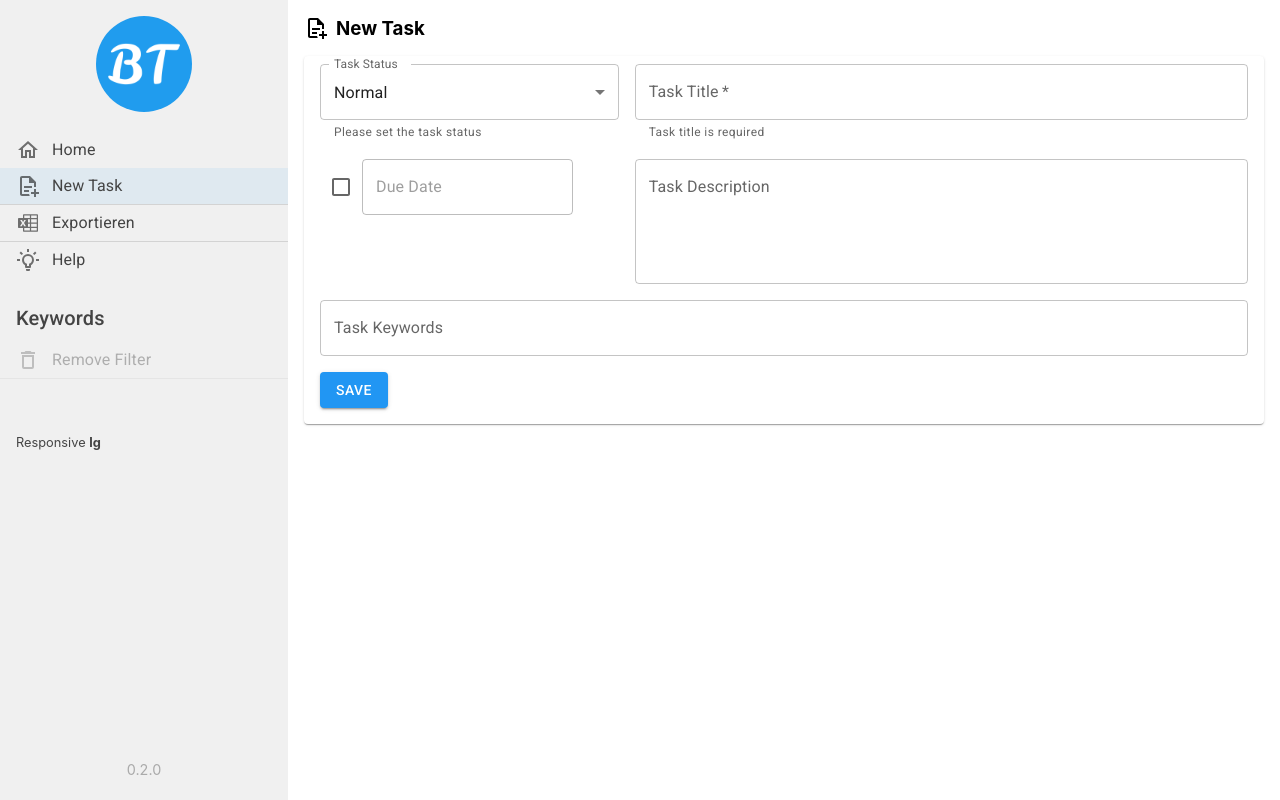
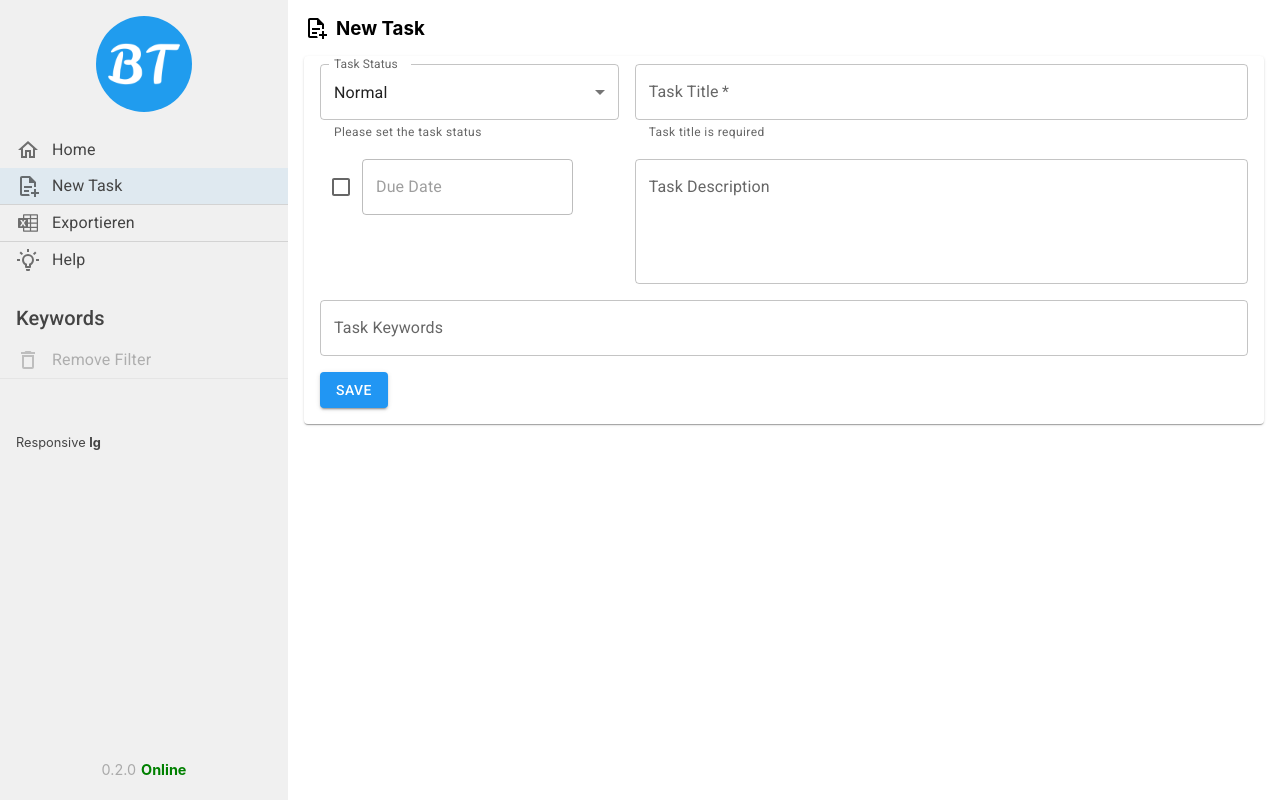
Before and after one commit to blueskyfish/browser-tasks, a React (Create React App) app: page /browser-tasks/new in a window 1280 px wide. Built offline with nearby package versions, Linux system fonts and the light colour scheme.

Commit message:
#45 Add popup alert on every connection change

```diff
--- /dev/null
+++ b/src/app/components/Offline.tsx
@@ -0,0 +1,82 @@
+import { Alert, AlertTitle, Slide, Snackbar } from '@mui/material';
+import { TransitionProps } from '@mui/material/transitions';
+import React, { useEffect, useState } from 'react';
+
+export type OfflineStatus = '' | 'Online' | 'Offline';
+
+export type OfflineProps = {
+    children: (status: OfflineStatus) => React.ReactNode;
+}
+
+function TransitionDown(props: TransitionProps) {
+    // @ts-ignore
+    return <Slide {...props} direction="down"/>;
+}
+
+export default function Offline({children}: OfflineProps) {
+    const [status, setStatus] = useState<OfflineStatus>('');
+    const [open, setOpen] = useState(false);
+
+    const handleClose = () => {
+        setOpen(false);
+    };
+
+    useEffect(() => {
+        if (navigator.onLine) {
+            setStatus('Online');
+        } else {
+            setStatus('Offline');
+        }
+    }, [setStatus]);
+
+    useEffect(() => {
+        const isOnline = () => {
+            setStatus('Online');
+            setOpen(true);
+        };
+        const isOffline = () => {
+            setStatus('Offline');
+            setOpen(true);
+        };
+        window.addEventListener('online', isOnline);
+        window.addEventListener('offline', isOffline);
+        return () => {
+            console.log('> Remove online / offline');
+            window.removeEventListener('online', isOnline);
+            window.removeEventListener('offline', isOffline);
+        };
+    }, [setStatus, setOpen]);
+
+    if (status === '' || !open) {
+        return (
+            <>
+                {children(status)}
+            </>
+        );
+    }
+
+    const message = status !== 'Online' ? 'You are offline...' : 'Your are online...';
+    const severity = status !== 'Online' ? 'warning' : 'info';
+
+    return (
+        <>
+            <Snackbar
+                anchorOrigin={{horizontal: 'center', vertical: 'top'}}
+                open={open}
+                TransitionComponent={TransitionDown}
+                autoHideDuration={1600}
+                onClose={() => handleClose()}
+            >
+                <Alert
+                    variant="filled"
+                    severity={severity}
+                >
+                    <AlertTitle>Connection</AlertTitle>
+                    {message}
+                </Alert>
+            </Snackbar>
+
+            {children(status)}
+        </>
+    );
+}
--- a/src/app/components/Sidebar.tsx
+++ b/src/app/components/Sidebar.tsx
@@ -6,6 +6,7 @@ import SidebarContext, { SideMenu } from '../context/sidebar.context';
 import { useNavigateExport, useNavigateHelp, useNavigateHome, useNavigateNew } from '../hooks/navigate';
 import { isSmallResponse, useResponsiveSize } from '../media-query/useResponsiveSize';
 import avatar from './avatar.png';
+import Offline from './Offline';
 import ResponsiveInfo from './ResponsiveInfo';
 import './Sidebar.css';
 import SidebarFilter from './SidebarFilter';
@@ -58,7 +59,9 @@ export default function Sidebar() {
             </MenuList>
             <SidebarFilter size={size} />
             <ResponsiveInfo size={size}/>
-            <Version size={size}/>
+            <Offline>
+                {(state) => (<Version size={size} state={state}/>)}
+            </Offline>
         </aside>
     );
 }
--- a/src/app/components/Version.css
+++ b/src/app/components/Version.css
@@ -1,6 +1,5 @@
 
 .version {
-    color: #aaa;
     font-size: 0.9rem;
     text-align: center;
     position: absolute;
@@ -9,6 +8,23 @@
     right: var(--gap-2);
 }
 
+.version .info {
+    color: #aaa;
+}
+
+.version .label {
+    font-weight: bold;
+    margin-left: 5px;
+}
+
+.version .label.offline {;
+    color: red;
+}
+
+.version .label.online {
+    color: green;
+}
+
 .version.xs, .version.sm {
     font-size: 0.75rem;
 }
--- a/src/app/components/Version.tsx
+++ b/src/app/components/Version.tsx
@@ -4,8 +4,13 @@ import { ResponsiveSize } from '../media-query/useResponsiveSize';
 
 export type VersionProps = {
     size: ResponsiveSize;
+    state: string;
 };
 
-export default function Version({ size }: VersionProps) {
-    return (<p className={`version ${size}`}>{pkg.version}</p>)
+export default function Version({ size, state }: VersionProps) {
+    const className = `label ${state !== 'Online' ? 'offline' : 'online'}`;
+    return (<p className={`version ${size}`}>
+        <span className="info">{pkg.version}</span>
+        <span className={className}>{state}</span>
+    </p>)
 }
--- a/src/serviceWorkerRegistration.ts
+++ b/src/serviceWorkerRegistration.ts
@@ -10,6 +10,7 @@
 // To learn more about the benefits of this model and instructions on how to
 // opt-in, read https://cra.link/PWA
 
+/*
 const isLocalhost = Boolean(
   window.location.hostname === 'localhost' ||
     // [::1] is the IPv6 localhost address.
@@ -17,6 +18,7 @@ const isLocalhost = Boolean(
     // 127.0.0.0/8 are considered localhost for IPv4.
     window.location.hostname.match(/^127(?:\.(?:25[0-5]|2[0-4][0-9]|[01]?[0-9][0-9]?)){3}$/)
 );
+ */
 
 type Config = {
   onSuccess?: (registration: ServiceWorkerRegistration) => void;
@@ -106,6 +108,7 @@ function registerValidSW(swUrl: string, config?: Config) {
     });
 }
 
+/*
 function checkValidServiceWorker(swUrl: string, config?: Config) {
   // Check if the service worker can be found. If it can't reload the page.
   fetch(swUrl, {
@@ -133,6 +136,7 @@ function checkValidServiceWorker(swUrl: string, config?: Config) {
       console.log('No internet connection found. App is running in offline mode.');
     });
 }
+ */
 
 export function unregister() {
   if ('serviceWorker' in navigator) {
```
Also changed, not shown: 13 other files (tests, documents, lock files or other folders).
